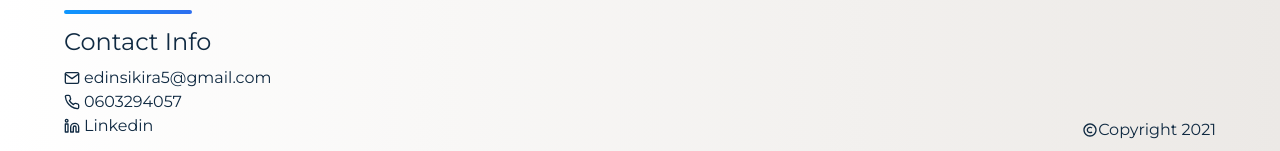
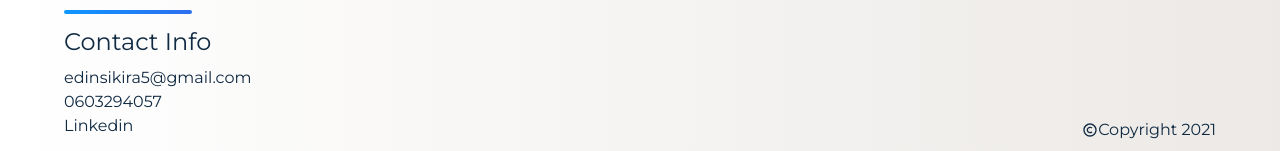
Before and after one commit to Edin2021/Portfolio, a React (Create React App) app: page /projects in a window 1280 px wide. Shown: the part 1375-1526 px from the top of the page. Built offline with nearby package versions, Linux system fonts and the light colour scheme.

Commit message:
Styling snags.

```diff
--- a/src/components/Footer.js
+++ b/src/components/Footer.js
@@ -1,5 +1,3 @@
-import footerImage from "../images/hero-image.png";
-import { FiMail, FiPhone, FiLinkedin } from "react-icons/fi";
 import { BiCopyright } from "react-icons/bi";
 
 function Footer() {
@@ -14,11 +12,11 @@ function Footer() {
             <ul>
               <li>
                 <span className="visually-hidden">my email</span>
-                <FiMail aria-hidden="true" /> edinsikira5@gmail.com
+                edinsikira5@gmail.com
               </li>
               <li>
                 <span className="visually-hidden">my phone number</span>
-                <FiPhone aria-hidden="true" /> 0603294057
+                0603294057
               </li>
               <li>
                 <a
@@ -26,7 +24,7 @@ function Footer() {
                   target="_blank"
                   rel="noreferrer"
                 >
-                  <FiLinkedin aria-hidden="true" /> Linkedin
+                  Linkedin
                 </a>
                 <span className="copyright">
                   <BiCopyright aria-hidden="true" /> Copyright{" "}
--- a/src/components/Nav.js
+++ b/src/components/Nav.js
@@ -66,6 +66,7 @@ function Nav({ position }) {
             <Link to="/">Home</Link>
             <a href="#selectedProjects">Projects</a>
             <a href="#technologies">Technologies</a>
+            <a href="#experience">Experience</a>
             <a href="#about">About</a>
             <a href="#contact">Contact</a>
           </>
--- a/src/index.scss
+++ b/src/index.scss
@@ -107,6 +107,8 @@ html.dark-mode {
   font-family: "Montserrat", sans-serif;
   // font-family: 'Ubuntu', sans-serif;
   font-weight: 400;
+  -webkit-tap-highlight-color: rgba(0, 0, 0, 0);
+  -moz-tap-highlight-color: rgba(0, 0, 0, 0);
 }
 
 html {
@@ -298,7 +300,7 @@ main {
   display: flex;
   flex-direction: column;
   width: var(--container);
-  &> section {
+  & > section {
     margin-bottom: 6rem;
   }
 }
@@ -457,7 +459,7 @@ section {
     opacity: 0.8;
     > span {
       position: absolute;
-      top: -150px;
+      top: -6rem;
     }
   }
 }
@@ -965,11 +967,10 @@ footer {
     }
     a {
       margin: 0;
-      padding: 2.5vh 0;
-      margin: 1rem 0;
-      font-size: 1.5rem;
+      font-size: 1.25rem;
       transition: transform 1s ease;
       transform: translateX(-100%);
+      padding: 1rem 0;
       &::after {
         content: "";
         width: unset;
@@ -1141,10 +1142,13 @@ footer {
       list-style-type: none;
       font-size: 1.25rem;
       font-weight: bold;
-      li:last-of-type {
-        display: flex;
-        flex-direction: column;
-        align-items: flex-start;
+      li {
+        align-items: center;
+        justify-content: center;
+        &:last-of-type {
+          display: flex;
+          flex-direction: column;
+        }
       }
     }
 
```
